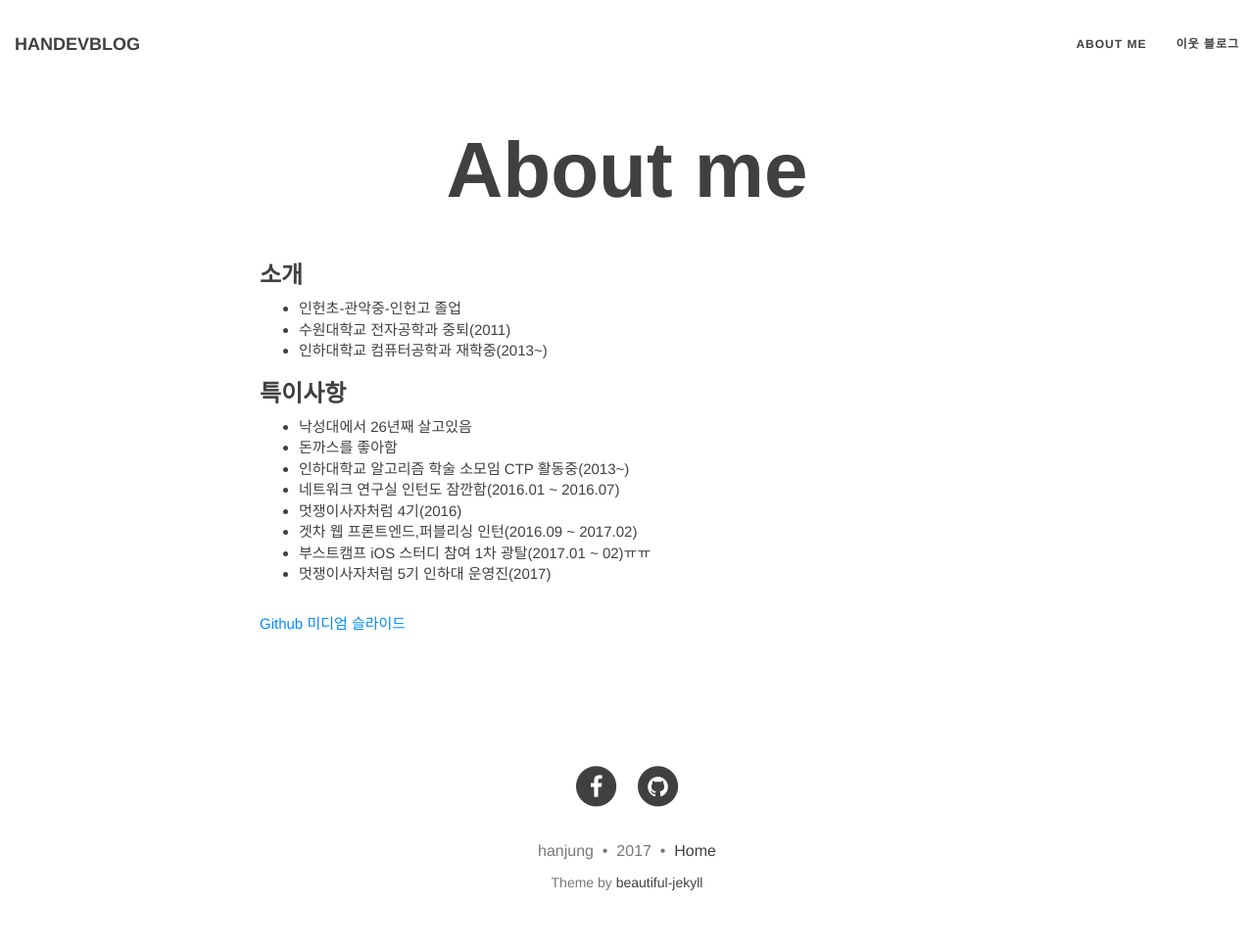
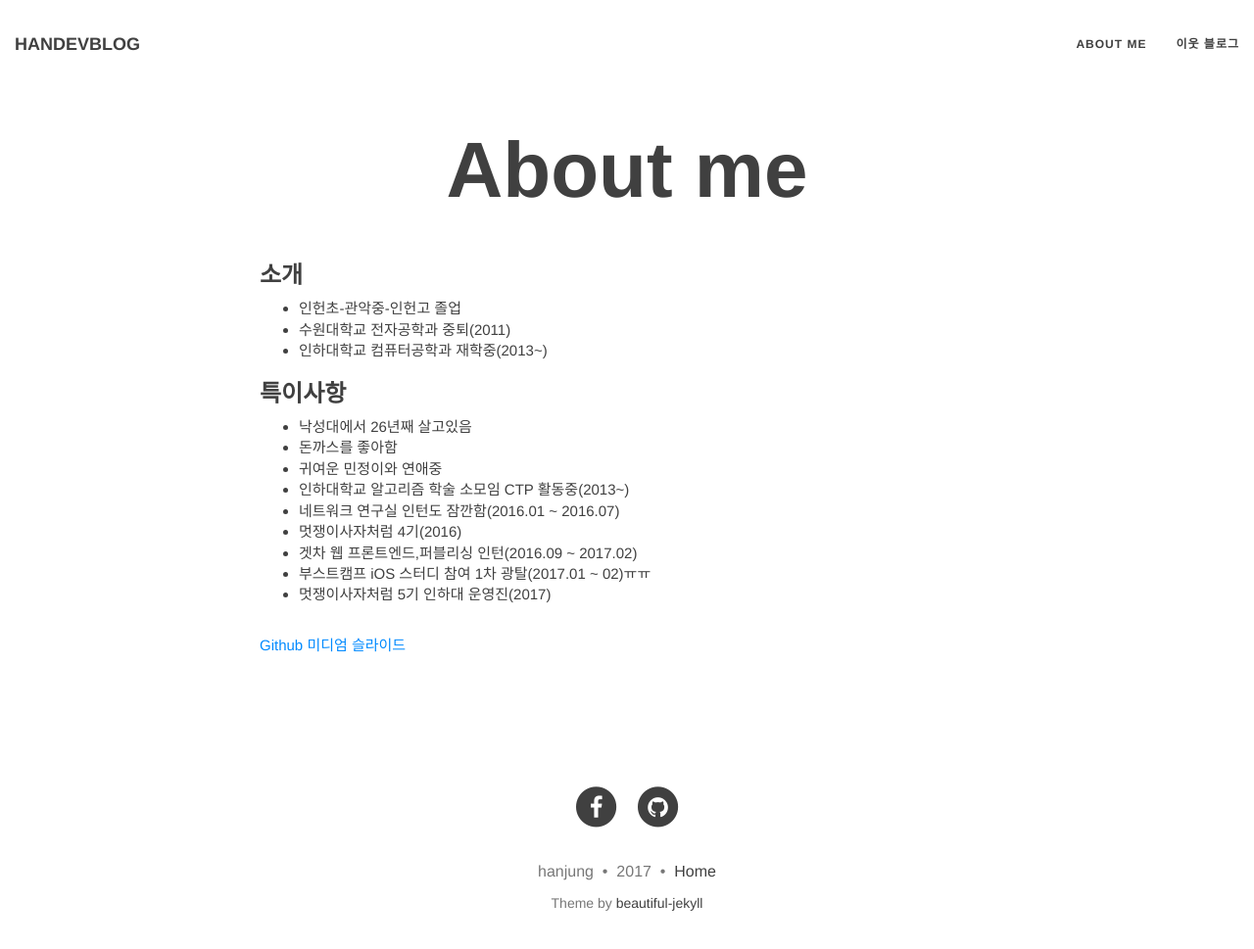
Before and after one commit to hanjungv/hanjungv.github.io, a Jekyll site: the page built from aboutme.md, in a window 1280 px wide and 983 px high. Shown: the top 969 px of the window at 98% size. Built offline with Jekyll 4.4.1, drawn with Linux system fonts in a browser that asks for light colours; nearby versions of some CDN libraries.

Commit message:
about me update

```diff
--- a/aboutme.md
+++ b/aboutme.md
@@ -11,6 +11,7 @@ title: About me
 ### 특이사항
 - 낙성대에서 26년째 살고있음<br/>
 - 돈까스를 좋아함
+- 귀여운 민정이와 연애중
 - 인하대학교 알고리즘 학술 소모임 CTP 활동중(2013~)
 - 네트워크 연구실 인턴도 잠깐함(2016.01 ~ 2016.07)
 - 멋쟁이사자처럼 4기(2016)
```
